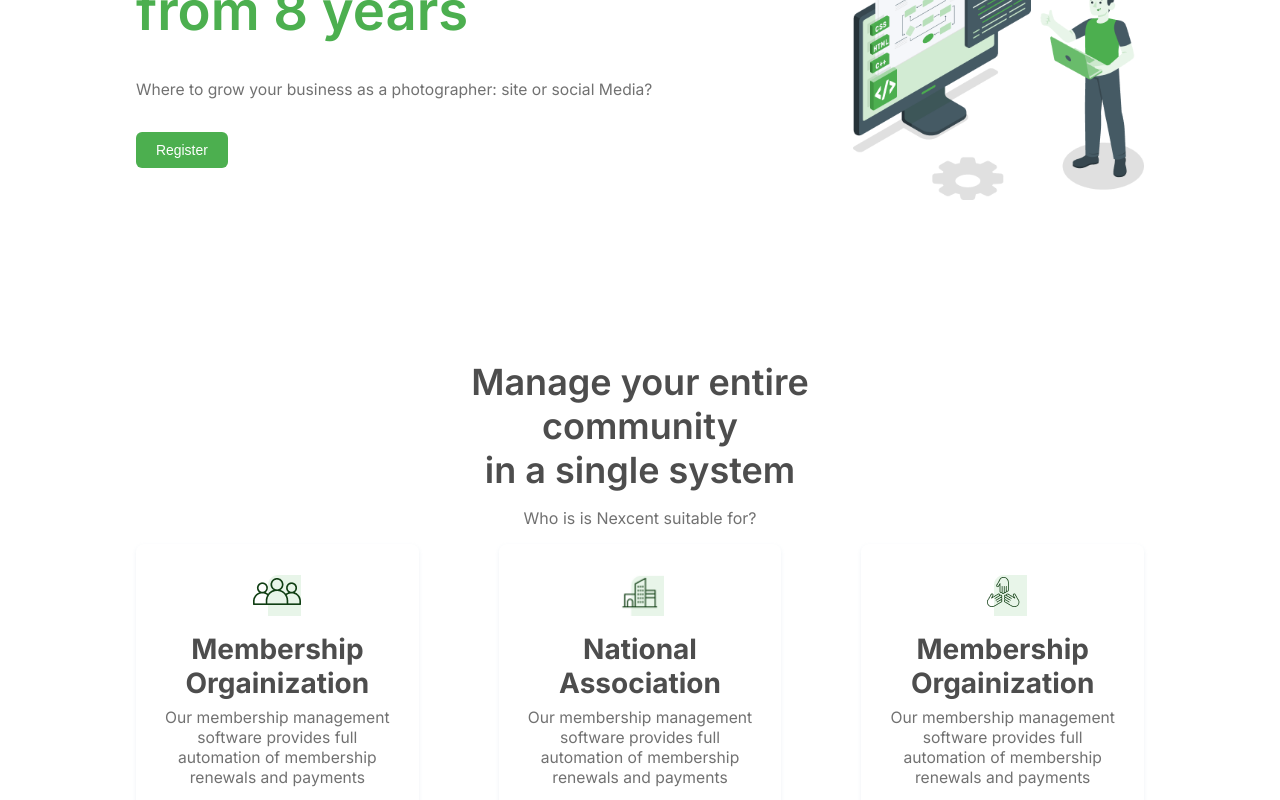
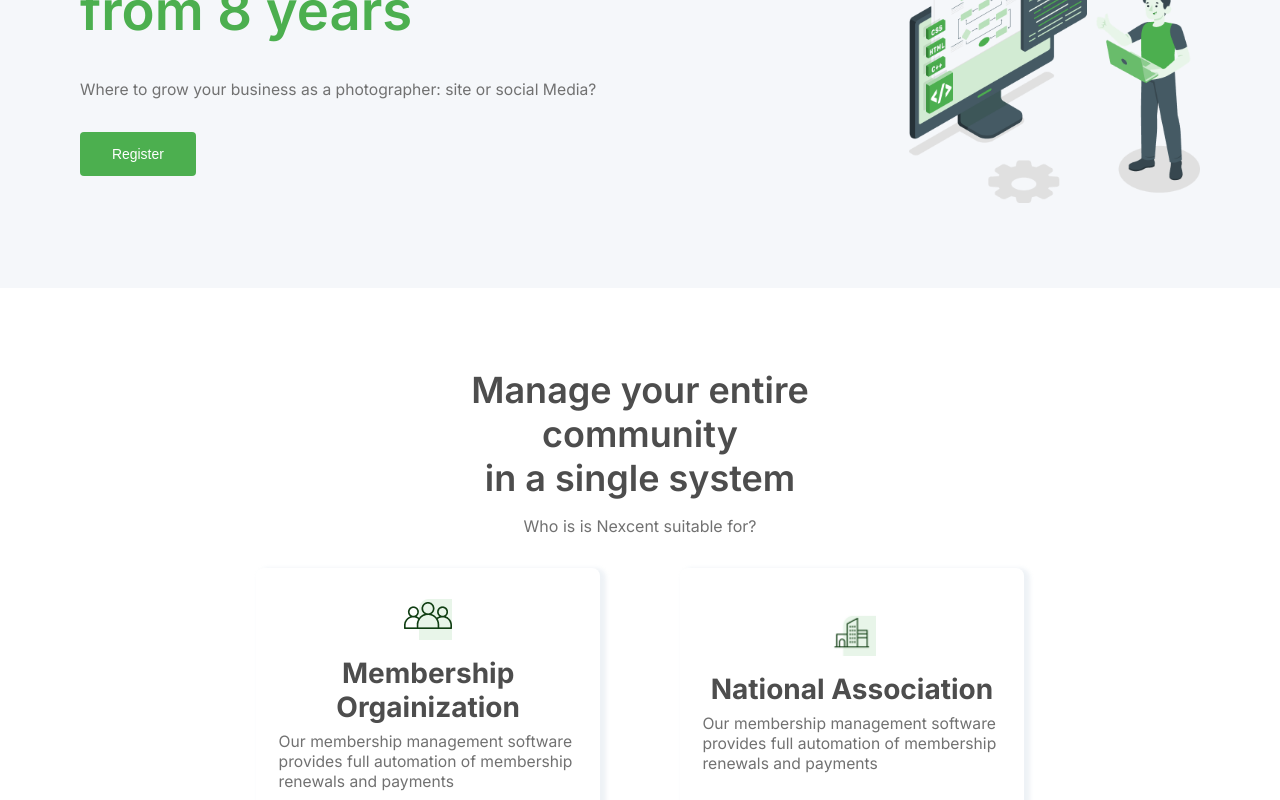
Before and after one commit to Techtees/nexcent, a React (Create React App) app: page / in a window 1280 px wide. Shown: the part 280-1080 px from the top of the page. Built offline with nearby package versions, Linux system fonts and the light colour scheme.

Commit message:
about ui responsiveness

```diff
--- a/src/components/About/About.jsx
+++ b/src/components/About/About.jsx
@@ -24,7 +24,7 @@ function About() {
                         <InfoHeading>
                             Membership Orgainization
                         </InfoHeading>
-                        <Text textAlign='center'>
+                        <Text $textalign='center'>
                         Our membership management software provides full automation of membership renewals and payments
                         </Text>
                     </InfoItem>
@@ -33,7 +33,7 @@ function About() {
                         <InfoHeading>
                             National Association
                         </InfoHeading>
-                        <Text textAlign='center'>
+                        <Text $textalign='center'>
                         Our membership management software provides full automation of membership renewals and payments
                         </Text>
                     </InfoItem>
@@ -42,7 +42,7 @@ function About() {
                         <InfoHeading>
                             Membership Orgainization
                         </InfoHeading>
-                        <Text textAlign='center'>
+                        <Text $textalign='center'>
                         Our membership management software provides full automation of membership renewals and payments
                         </Text>
                     </InfoItem>
--- a/src/components/About/aboutStyle.js
+++ b/src/components/About/aboutStyle.js
@@ -1,11 +1,11 @@
-import styled from 'styled-components'
+import styled from 'styled-components';
+import { device, size } from '../../utils/device';
 
 export const AboutWrapper = styled.div`
 width:1 00%;
 margin: 0 auto;
 max-width: 542px;
 text-align: center;
-// border: 1px solid red;
 
 > *{
     margin-bottom: 1rem;
@@ -20,6 +20,8 @@ export const AboutInfo = styled.div`
 display: flex;
 justify-content: center ;
 gap: 5rem;
+flex-wrap: wrap;
+padding-top: 1rem;
 
 `
 export const InfoItem = styled.div`
@@ -32,7 +34,13 @@ justify-content: center;
 align-items: center;
 background: var(--neutral-white, #FFF);
 border-raduis: 8px;
-box-shadow: 0px 2px 4px 0px rgba(171, 190, 209, 0.20);
+box-shadow: 4px 2px 4px 2px rgba(171, 190, 209, 0.20);
+
+
+@media ${device.base} {
+width:100%;
+border: 1px solid red;
+}
 `
 
 export const Icon = styled.img`
@@ -52,14 +60,32 @@ export const OtherInfo = styled.div`
 display: flex;
 align-items: center;
 justify-content: center;
+margin-top: 10px;
 // gap: 4rem
+
+@media ${device.md} {
+    display: flex;
+    flex-direction: column;
+    text-align: center;
+}
+
+@media ${device.base} {
+    flex-direction: column;
+}
 `
 export const OtherInfoImage = styled.img`
-width: 442px;
+max-width: 442px;
 `
 export const InfoDetails = styled.div`
-width: 601px;
+max-width: 601px;
  >*{
     margin-bottom: 1rem;
- }
+ };
+
+ @media ${device.base} {
+    width: 100%;
+    display: flex;
+    flex-direction: column;
+    align-items: center
+}
 `
--- a/src/shared/button/index.js
+++ b/src/shared/button/index.js
@@ -5,9 +5,9 @@ font-size: 0.87rem;
 font-weight: 500;
 background: ${(props)=> props.$background || '#4CAF4F'};
 color: ${(props) => props.color || 'var(--white)'};
-border-radius: ${(props) =>  props.borderradius || '6px'};
+border-radius: ${(props) =>  props.$borderradius || '6px'};
 outline: none;
-padding: ${(props) => props.padding || '0.63rem 1.25rem'} ;
+padding: ${(props) => props.$padding || '0.63rem 1.25rem'} ;
 border:none;
 cursor: pointer;
 
--- a/src/shared/container/index.js
+++ b/src/shared/container/index.js
@@ -1,13 +1,17 @@
 import styled from 'styled-components'
+import { device, size } from '../../utils/device'
 
 export const Div  = styled.div`
-width:90%;
+width:100%;
 max-width: 1440px;
 margin:0 auto;
-padding:5rems 0;
 `
 export const Section = styled.div`
 padding: 5rem;
 flex-direction: ${(props) => props.flexDirection};
-background: ${(props)=> props.backgroundColor || 'var(--white)' }
+background: ${(props)=> props.$background || 'var(--white)'};
+
+@media ${device.base} {
+    padding: 2rem;
+}
 `
```
